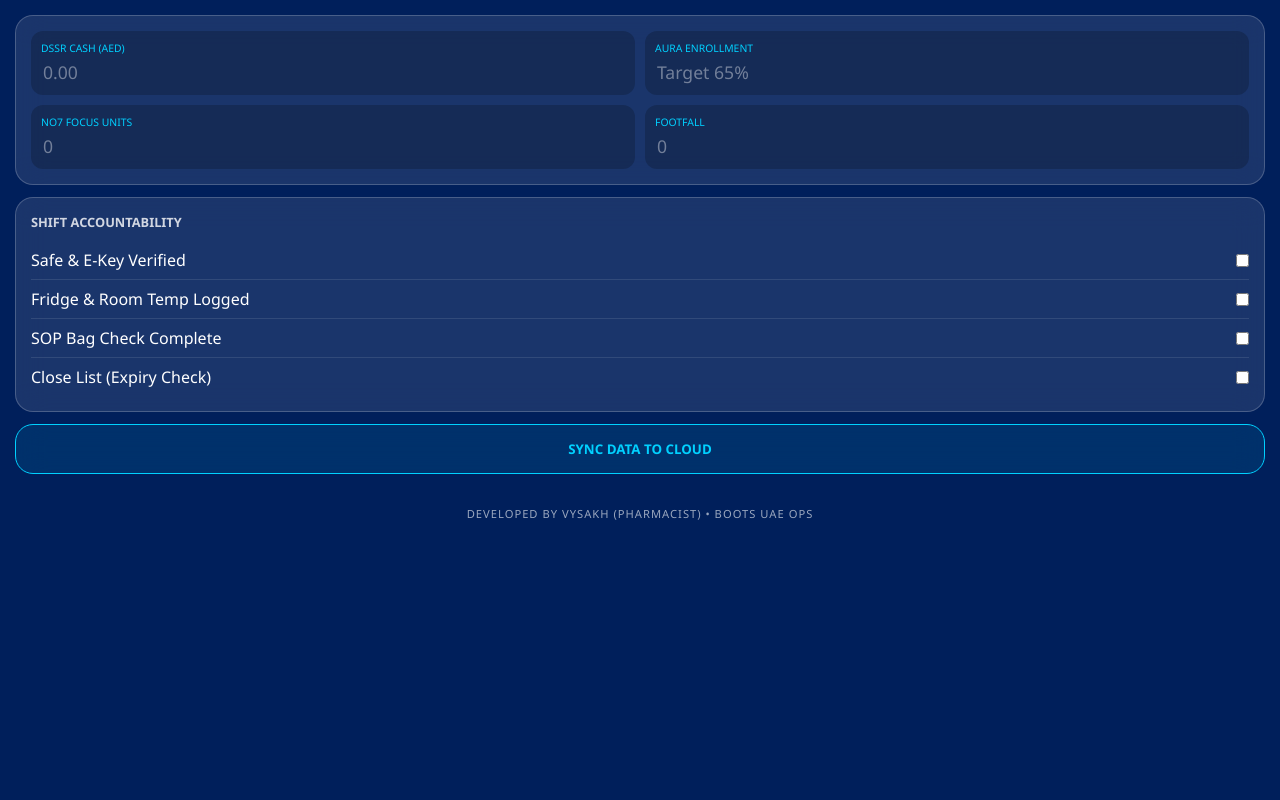
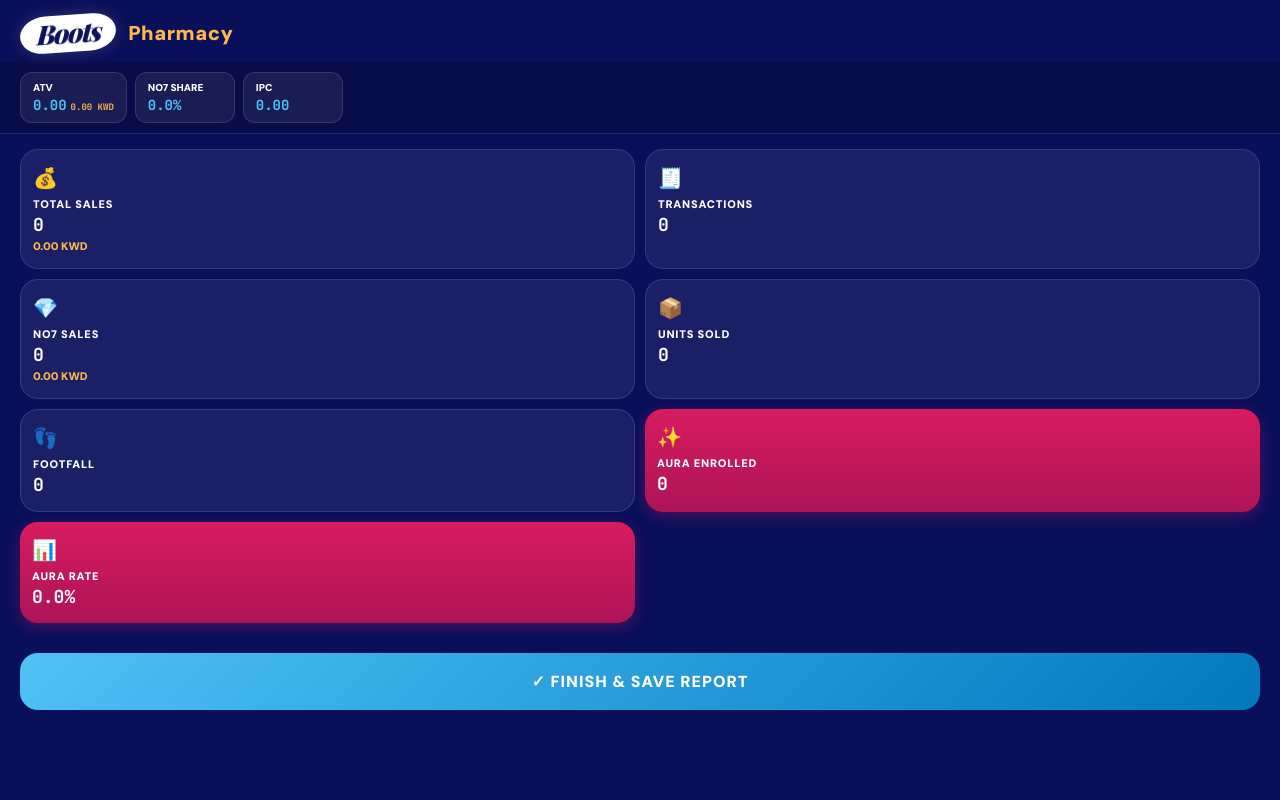
Before and after one commit to THEONLYCREATIVE/KPI, a website: page index.html in a window 1280 px wide. Drawn offline with nearby package versions, Linux system fonts and the light colour scheme; a web font is replaced by a local one.

Commit message:
Update HTML structure and styles for Tracker Pro

```diff
--- a/index.html
+++ b/index.html
@@ -2,179 +2,217 @@
 <html lang="en">
 <head>
     <meta charset="UTF-8">
-    <meta name="viewport" content="width=device-width, initial-scale=1.0, maximum-scale=1.0, user-scalable=no">
-    <title>Tracker Made Easy | Vysakh</title>
+    <meta name="viewport" content="width=device-width,initial-scale=1,maximum-scale=1,user-scalable=no,viewport-fit=cover">
+    <title>Tracker Pro UAE/KWD — by Vysakh</title>
+    <meta name="apple-mobile-web-app-capable" content="yes">
+    <link href="https://fonts.googleapis.com/css2?family=Playfair+Display:ital,wght@0,800;0,900;1,800;1,900&family=DM+Sans:wght@700;900&family=JetBrains+Mono:wght@700&display=swap" rel="stylesheet">
     <style>
         :root {
-            /* Changed to a professional, Boots-inspired blue background */
-            --bg: #001f5b;
-            --glass: rgba(255, 255, 255, 0.1);
-            --accent: #00d1ff;
-            --success: #00ff88;
+            --teal: #4FC3F7; --tealD: #0277BD;
+            --amber: #FFB74D;
+            --aura-bg: #C2185B;
+            --bg: #0A0F5A; --card: rgba(255,255,255,.07); --border: rgba(255,255,255,.12);
+            --t1: #FFFFFF;
+        }
+        * { box-sizing: border-box; margin: 0; padding: 0; -webkit-tap-highlight-color: transparent; }
+        body { font-family: 'DM Sans', sans-serif; background: var(--bg); color: var(--t1); overflow: hidden; height: 100dvh; }
+        #app { height: 100%; display: flex; flex-direction: column; }
+        .main { flex: 1; overflow-y: auto; padding-bottom: 100px; }
+
+        .hdr { padding: max(15px, env(safe-area-inset-top)) 20px 10px; background: var(--bg); }
+
+        /* New Animated & Tilted Logo Area */
+        .boots-logo-wrapper { display: flex; align-items: center; gap: 12px; }
+        .boots-logo-container {
+            background-color: #FFFFFF;
+            padding: 4px 18px 4px 16px;
+            border-radius: 50% / 100%; /* Creates the classic oval */
+            transform: rotate(-4deg) skewX(-5deg); /* Tilts the white background slightly */
+            display: inline-flex;
+            align-items: center;
+            justify-content: center;
+            box-shadow: 0 0 15px rgba(255, 255, 255, 0.15);
+        }
+        .boots-text {
+            color: var(--bg); /* Matches the dark blue background */
+            font-family: 'Playfair Display', Georgia, serif;
+            font-size: 26px;
+            font-weight: 900;
+            font-style: italic;
+            letter-spacing: -1.5px; /* Tightly packs the letters like the real logo */
+            line-height: 1.1;
+            /* Animation fits completely inside the container */
+            animation: textPulse 1.8s ease-in-out infinite alternate;
+        }
+        .headline-sub { font-family: 'DM Sans', sans-serif; font-size: 20px; font-weight: 800; color: var(--amber); letter-spacing: 0.5px; }
+
+        @keyframes textPulse {
+            0% { transform: scale(0.96); opacity: 0.9; }
+            100% { transform: scale(1.04); opacity: 1; }
         }
 
-        * { box-sizing: border-box; margin: 0; font-family: 'Segoe UI', Roboto, sans-serif; }
-        body { background: var(--bg); color: white; overflow: hidden; height: 100vh; }
+        /* Updated KPI Strip without CVR */
+        .kpi-strip {
+            display: flex; gap: 8px; padding: 10px 20px; overflow-x: auto;
+            background: rgba(0,0,0,0.2); border-bottom: 1px solid var(--border);
+            scrollbar-width: none;
+        }
+        .kpi-pill { background: var(--card); border: 1px solid var(--border); padding: 8px 12px; border-radius: 12px; flex-shrink: 0; min-width: 100px; }
+        .kpi-pill-l { font-size: 10px; font-weight: 900; color: #FFFFFF; text-transform: uppercase; margin-bottom: 2px; }
+        .kpi-pill-v { font-family: 'JetBrains Mono', monospace; font-size: 14px; font-weight: 700; color: var(--teal); }
+        .kwd-tag { font-size: 9px; color: var(--amber); margin-left: 4px; font-weight: 900; }
 
-        /* --- Startup Window & Animation --- */
-        #splash {
-            position: fixed; inset: 0; background: var(--bg);
-            display: flex; flex-direction: column; justify-content: center; align-items: center;
-            z-index: 1000; transition: opacity 0.8s ease;
+        .grid-compact { display: grid; grid-template-columns: repeat(2, 1fr); gap: 10px; padding: 15px 20px; }
+        .entry-card { background: var(--card); border: 1.5px solid var(--border); border-radius: 18px; padding: 15px 12px; transition: 0.1s; position: relative; }
+
+        .aura-grid {
+            background: linear-gradient(180deg, #D81B60 0%, #AD1457 100%) !important;
+            border: none !important;
+            box-shadow: 0 4px 15px rgba(216, 27, 96, 0.3);
         }
 
-        /* CSS-created Boots Logo */
-        .boots-logo {
-            background-color: white;
-            color: var(--bg);
-            font-family: Georgia, 'Times New Roman', serif;
-            font-style: italic;
-            font-size: 3.5rem;
-            font-weight: bold;
-            padding: 15px 45px;
-            border-radius: 50% / 100%; /* Creates the classic oval shape */
-            margin-bottom: 20px;
-            /* Fade in and out animation */
-            animation: pulseFade 1.5s ease-in-out infinite;
-        }
+        .entry-card:active { transform: scale(0.96); opacity: 0.8; }
+        .entry-icon { font-size: 20px; margin-bottom: 6px; }
+        .entry-label { font-size: 11px; font-weight: 900; color: #FFFFFF; text-transform: uppercase; letter-spacing: 0.8px; }
+        .entry-val { font-family: 'JetBrains Mono', monospace; font-size: 18px; font-weight: 700; margin-top: 2px; color: #FFFFFF; }
+        .entry-kwd { font-size: 11px; color: var(--amber); font-weight: 900; margin-top: 3px; display: block; }
 
-        @keyframes pulseFade {
-            0%, 100% { opacity: 0.3; transform: scale(0.95); }
-            50% { opacity: 1; transform: scale(1.05); }
-        }
+        .modal { position: fixed; inset: 0; background: rgba(0,0,0,0.85); backdrop-filter: blur(10px); display: none; align-items: flex-end; z-index: 1000; }
+        .modal.show { display: flex; }
+        .modal-content { background: #08104D; width: 100%; border-radius: 32px 32px 0 0; padding: 20px 24px max(30px, env(safe-area-inset-bottom)); border-top: 1px solid var(--border); }
+        .calc-display { background: rgba(0,0,0,0.4); border-radius: 18px; padding: 20px; margin-bottom: 20px; text-align: right; border: 1px solid var(--border); }
+        .calc-formula { font-family: 'JetBrains Mono', monospace; font-size: 15px; color: #FFFFFF; opacity: 0.6; min-height: 1.2em; margin-bottom: 4px; }
+        .calc-main { font-family: 'JetBrains Mono', monospace; font-size: 36px; font-weight: 700; color: #FFFFFF; }
+        .calc-grid { display: grid; grid-template-columns: repeat(4, 1fr); gap: 12px; }
+        .calc-btn { height: 60px; border-radius: 16px; background: var(--card); color: #FFFFFF; font-size: 22px; font-weight: 900; display: flex; align-items: center; justify-content: center; border: 1px solid rgba(255,255,255,0.1); }
+        .calc-btn.op { background: var(--tealD); }
+        .calc-btn.eq { background: var(--aura-bg); grid-column: span 2; }
 
-        /* Content fade-in animation */
-        .branding-text {
-            text-align: center;
-            opacity: 0;
-            animation: fadeInText 1s ease-out 0.5s forwards;
-        }
-
-        @keyframes fadeInText {
-            to { opacity: 1; }
-        }
-
-        .branding-text h1 { font-size: 1.5rem; letter-spacing: 2px; }
-        .branding-text p { font-size: 0.8rem; opacity: 0.8; margin-top: 5px; color: var(--accent); }
-
-        /* --- Main Layout --- */
-        #main-app { padding: 15px; height: 100vh; overflow-y: auto; display: none; }
-
-        .glass-card {
-            background: var(--glass); backdrop-filter: blur(15px);
-            border: 1px solid rgba(255,255,255,0.2);
-            border-radius: 18px; padding: 15px; margin-bottom: 12px;
-        }
-
-        /* --- Grid Entries: Reduced & Neat --- */
-        .entry-grid { display: grid; grid-template-columns: 1fr 1fr; gap: 10px; }
-
-        .field-box { background: rgba(0,0,0,0.2); padding: 10px; border-radius: 12px; }
-        .field-box label { display: block; font-size: 0.65rem; color: var(--accent); text-transform: uppercase; margin-bottom: 4px; }
-        .field-box input { width: 100%; background: transparent; border: none; color: white; font-size: 1.1rem; outline: none; }
-        .field-box input::placeholder { color: rgba(255,255,255,0.4); }
-
-        /* --- Checklist Accountability --- */
-        .check-item {
-            display: flex; align-items: center; justify-content: space-between;
-            padding: 8px 0; border-bottom: 1px solid rgba(255,255,255,0.1);
-        }
-        .check-item:last-child { border: none; }
-
-        /* --- Sticky Footer Signature --- */
-        .footer-sig {
-            text-align: center; font-size: 0.7rem; padding: 20px 0;
-            opacity: 0.6; letter-spacing: 1px;
-        }
+        .btn-save { background: linear-gradient(135deg, var(--teal), var(--tealD)); margin: 15px 20px; padding: 18px; border-radius: 18px; color: #FFFFFF; font-weight: 900; text-align: center; text-transform: uppercase; letter-spacing: 1px; }
     </style>
 </head>
 <body>
 
-    <!-- Starting Window Pause -->
-    <div id="splash">
-        <!-- Bigger icon/logo fading in and out -->
-        <div class="boots-logo">Boots</div>
-        <!-- Branding content fading in -->
-        <div class="branding-text">
-            <h1>TRACKER MADE EASY</h1>
-            <p>Created by Vysakh (Pharmacist)</p>
+<div id="app">
+    <div class="hdr">
+        <div class="boots-logo-wrapper">
+            <div class="boots-logo-container">
+                <span class="boots-text">Boots</span>
+            </div>
+            <span class="headline-sub">Pharmacy</span>
         </div>
     </div>
 
-    <!-- Main Content (Unchanged) -->
-    <div id="main-app">
-        <!-- Performance Section -->
-        <div class="glass-card">
-            <div class="entry-grid">
-                <div class="field-box">
-                    <label>DSSR Cash (AED)</label>
-                    <input type="number" id="cash" placeholder="0.00">
-                </div>
-                <div class="field-box">
-                    <label>AURA Enrollment</label>
-                    <input type="number" id="aura" placeholder="Target 65%">
-                </div>
-                <div class="field-box">
-                    <label>No7 Focus Units</label>
-                    <input type="number" id="no7" placeholder="0">
-                </div>
-                <div class="field-box">
-                    <label>Footfall</label>
-                    <input type="number" id="traffic" placeholder="0">
-                </div>
-            </div>
+    <!-- CVR Removed from Top Strip -->
+    <div class="kpi-strip">
+        <div class="kpi-pill"><div class="kpi-pill-l">ATV</div><div class="kpi-pill-v"><span id="k-atv">0.00</span><span class="kwd-tag" id="k-atv-kwd">0.0 KWD</span></div></div>
+        <div class="kpi-pill"><div class="kpi-pill-l">No7 Share</div><div class="kpi-pill-v" id="k-no7">0.0%</div></div>
+        <div class="kpi-pill"><div class="kpi-pill-l">IPC</div><div class="kpi-pill-v" id="k-ipc">0.00</div></div>
+    </div>
+
+    <div class="main">
+        <div class="grid-compact" id="input-grid"></div>
+        <div class="btn-save" onclick="saveData()">✓ FINISH & SAVE REPORT</div>
+    </div>
+</div>
+
+<!-- Modal -->
+<div class="modal" id="calc-modal">
+    <div class="modal-content">
+        <div style="display:flex; justify-content:space-between; align-items:center; margin-bottom:15px">
+            <h3 id="modal-title" style="font-family:'Playfair Display'; color:#FFFFFF; font-style:italic">Entry</h3>
+            <button onclick="closeModal()" style="color:#FFFFFF; background:none; border:none; font-size:24px">✕</button>
         </div>
-
-        <!-- Reduced Accountability Checklist -->
-        <div class="glass-card">
-            <h4 style="margin-bottom: 10px; font-size: 0.8rem; opacity: 0.8;">SHIFT ACCOUNTABILITY</h4>
-            <div class="check-item">
-                <span>Safe & E-Key Verified</span>
-                <input type="checkbox">
-            </div>
-            <div class="check-item">
-                <span>Fridge & Room Temp Logged</span>
-                <input type="checkbox">
-            </div>
-            <div class="check-item">
-                <span>SOP Bag Check Complete</span>
-                <input type="checkbox">
-            </div>
-            <div class="check-item">
-                <span>Close List (Expiry Check)</span>
-                <input type="checkbox">
-            </div>
+        <div class="calc-display">
+            <div class="calc-formula" id="calc-formula"></div>
+            <div class="calc-main" id="calc-main">0</div>
         </div>
-
-        <button class="glass-card" style="width: 100%; color: var(--accent); font-weight: bold; cursor: pointer; border: 1px solid var(--accent); background: rgba(0, 209, 255, 0.1);">
-            SYNC DATA TO CLOUD
-        </button>
-
-        <div class="footer-sig">
-            DEVELOPED BY VYSAKH (PHARMACIST) • BOOTS UAE OPS
+        <div class="calc-grid">
+            <div class="calc-btn" onclick="press('7')">7</div><div class="calc-btn" onclick="press('8')">8</div><div class="calc-btn" onclick="press('9')">9</div><div class="calc-btn op" onclick="press('-')">-</div>
+            <div class="calc-btn" onclick="press('4')">4</div><div class="calc-btn" onclick="press('5')">5</div><div class="calc-btn" onclick="press('6')">6</div><div class="calc-btn op" onclick="press('+')">+</div>
+            <div class="calc-btn" onclick="press('1')">1</div><div class="calc-btn" onclick="press('2')">2</div><div class="calc-btn" onclick="press('3')">3</div><div class="calc-btn op" onclick="press('C')">C</div>
+            <div class="calc-btn" onclick="press('0')">0</div><div class="calc-btn" onclick="press('.')">.</div><div class="calc-btn eq" onclick="press('=')">SAVE (=)</div>
         </div>
     </div>
+</div>
 
-    <script>
-        // Simulation of startup pause
-        window.addEventListener('load', () => {
-            setTimeout(() => {
-                const splash = document.getElementById('splash');
-                const app = document.getElementById('main-app');
-                splash.style.opacity = '0';
-                setTimeout(() => {
-                    splash.style.display = 'none';
-                    app.style.display = 'block';
-                }, 800);
-            }, 3000); // 3 second pause to allow the animations to loop and play fully
+<script>
+    let currentKey = '';
+    let formula = '';
+    let data = { totalAED: 0, trn: 0, no7AED: 0, totalItems: 0, footfall: 0, auraTrn: 0 };
+
+    const FIELDS = [
+        { key: 'totalAED', label: 'Total Sales', icon: '💰', kwd: true },
+        { key: 'trn', label: 'Transactions', icon: '🧾' },
+        { key: 'no7AED', label: 'No7 Sales', icon: '💎', kwd: true },
+        { key: 'totalItems', label: 'Units Sold', icon: '📦' },
+        { key: 'footfall', label: 'Footfall', icon: '👣' },
+        { key: 'auraTrn', label: 'Aura Enrolled', icon: '✨', isAura: true }
+    ];
+
+    function renderGrid() {
+        let html = '';
+        FIELDS.forEach(f => {
+            const val = data[f.key] || 0;
+            html += `
+                <div class="entry-card ${f.isAura ? 'aura-grid' : ''}" onclick="openModal('${f.key}', '${f.label}')">
+                    <div class="entry-icon">${f.icon}</div>
+                    <div class="entry-label">${f.label}</div>
+                    <div class="entry-val">${Number(val).toLocaleString()}</div>
+                    ${f.kwd ? `<span class="entry-kwd">${(val / 12).toFixed(2)} KWD</span>` : ''}
+                </div>
+            `;
         });
 
-        // Auto-save logic
-        document.querySelectorAll('input').forEach(input => {
-            input.addEventListener('input', (e) => {
-                localStorage.setItem(e.target.id, e.target.value);
-            });
-        });
-    </script>
+        const auraPct = data.trn > 0 ? ((data.auraTrn / data.trn) * 100).toFixed(1) : '0.0';
+        html += `
+            <div class="entry-card aura-grid">
+                <div class="entry-icon">📊</div>
+                <div class="entry-label">Aura Rate</div>
+                <div class="entry-val">${auraPct}%</div>
+            </div>
+        `;
+        document.getElementById('input-grid').innerHTML = html;
+        updateKPIs();
+    }
+
+    function updateKPIs() {
+        // ATV not converted to KD per correction logic
+        const atv = data.trn > 0 ? (data.totalAED / data.trn) : 0;
+        document.getElementById('k-atv').innerText = atv.toFixed(2);
+        document.getElementById('k-atv-kwd').innerText = (atv / 12).toFixed(2) + " KWD";
+        document.getElementById('k-ipc').innerText = data.trn > 0 ? (data.totalItems / data.trn).toFixed(2) : '0.00';
+        document.getElementById('k-no7').innerText = data.totalAED > 0 ? ((data.no7AED / data.totalAED) * 100).toFixed(1) + '%' : '0.0%';
+    }
+
+    function openModal(key, label) {
+        currentKey = key;
+        formula = data[key] ? data[key].toString() : '';
+        document.getElementById('modal-title').innerText = label;
+        document.getElementById('calc-main').innerText = formula || '0';
+        document.getElementById('calc-formula').innerText = '';
+        document.getElementById('calc-modal').classList.add('show');
+    }
+
+    function closeModal() { document.getElementById('calc-modal').classList.remove('show'); }
+
+    function press(val) {
+        const main = document.getElementById('calc-main');
+        const formDisp = document.getElementById('calc-formula');
+        if (val === 'C') { formula = ''; main.innerText = '0'; formDisp.innerText = ''; }
+        else if (val === '=') {
+            try {
+                data[currentKey] = parseFloat(eval(formula).toFixed(2)) || 0;
+                renderGrid(); closeModal();
+            } catch (e) { main.innerText = 'Error'; formula = ''; }
+        } else {
+            formula += val; main.innerText = formula;
+            try { let temp = eval(formula.replace(/[+\-]$/, "")); formDisp.innerText = temp !== undefined ? "= " + temp : ""; } catch(e) {}
+        }
+    }
+
+    function saveData() { alert("Report Saved!"); }
+    renderGrid();
+</script>
 </body>
 </html>
```
